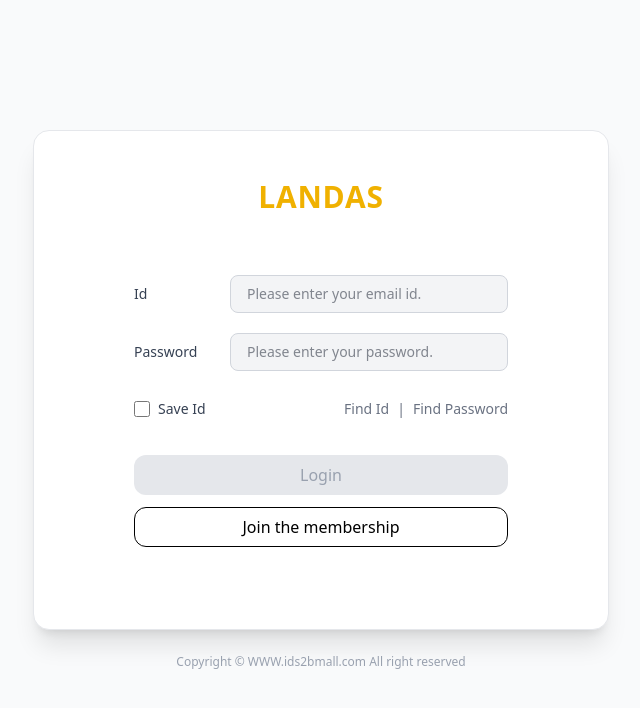
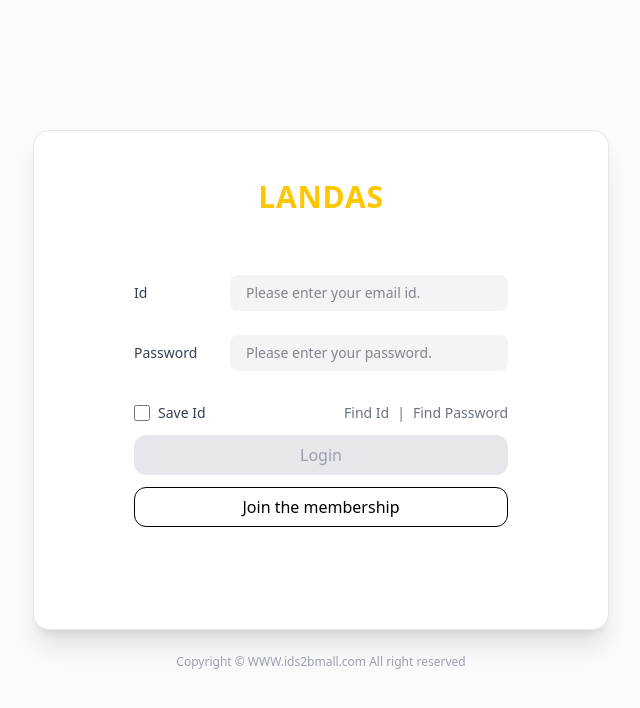
Before and after one commit to manish-328/example, a React (Vite) app: page /login in a window 1280 px wide. Shown: the top 708 px of the page, without its empty margins (319-959 px from the left). Built offline with nearby package versions, Linux system fonts and the light colour scheme.

Commit message:
1.Added password validation 2.Added route from login to homepage

```diff
--- a/src/pages/LoginPage.tsx
+++ b/src/pages/LoginPage.tsx
@@ -1,13 +1,20 @@
-// src/pages/LoginPage.tsx
 import { useState } from "react";
+import { useNavigate } from "react-router-dom";
 import BasicButton from "../shared/components/atoms/BasicButton";
 import Checkbox from "../shared/components/atoms/Checkbox";
 
 export default function LoginPage() {
+  const navigate = useNavigate();
+
   const [formData, setFormData] = useState({
     email: "",
     password: "",
     saveId: false,
+  });
+
+  const [fieldErrors, setFieldErrors] = useState({
+    email: "",
+    password: [] as string[],
   });
 
   const handleChange = (e: React.ChangeEvent<HTMLInputElement>) => {
@@ -16,28 +23,74 @@ export default function LoginPage() {
       ...prev,
       [name]: type === "checkbox" ? checked : value,
     }));
+
+    // Clear errors when typing
+    if (name === "email") setFieldErrors((prev) => ({ ...prev, email: "" }));
+    if (name === "password")
+      setFieldErrors((prev) => ({ ...prev, password: [] }));
   };
 
   const handleSubmit = (e: React.FormEvent) => {
     e.preventDefault();
-    console.log("Submitted:", formData);
+
+    const newEmailError = "";
+    const newPasswordErrors: string[] = [];
+
+    // Empty field validation
+    let hasEmptyField = false;
+
+    if (!formData.email.trim()) {
+      hasEmptyField = true;
+      setFieldErrors((prev) => ({
+        ...prev,
+        email: "You have not entered your id",
+      }));
+      newPasswordErrors.push("Invalid id or password"); // Show login error even if email empty
+    }
+
+    if (!formData.password.trim()) {
+      hasEmptyField = true;
+      newPasswordErrors.push("You have not entered your password");
+    }
+
+    // If no empty field, validate credentials
+    if (!hasEmptyField) {
+      if (
+        formData.email === "admin@example.com" &&
+        formData.password === "1234"
+      ) {
+        navigate("/homepage");
+        return;
+      } else {
+        newPasswordErrors.push("Invalid id or password");
+      }
+    }
+
+    // Update password errors
+    setFieldErrors((prev) => ({ ...prev, password: newPasswordErrors }));
   };
+
+  const hasAnyError = !!fieldErrors.email || fieldErrors.password.length > 0;
+
+  const inputClasses =
+    "flex-1 px-4 py-2 rounded-lg text-sm focus:outline-none " +
+    (hasAnyError
+      ? "border border-red-500 text-red-600 bg-red-50 focus:ring-red-200 focus:border-red-500"
+      : "border-gray-300 text-gray-900 bg-gray-100 focus:ring-yellow-400 focus:border-yellow-400");
 
   return (
     <div className="min-h-screen flex flex-col items-center justify-center bg-gray-50">
-      {/* Card */}
       <div className="w-full max-w-xl bg-white rounded-2xl shadow-xl border border-gray-200 p-6 h-[500px] px-25 py-12">
-        {/* Logo */}
         <div className="text-center mb-15">
-          <h1 className="text-3xl font-bold text-yellow-500 tracking-wide">
+          <h1 className="text-3xl font-bold text-yellow-400 tracking-wide">
             LANDAS
           </h1>
         </div>
 
-        {/* Form */}
-        <form onSubmit={handleSubmit} className="flex flex-col gap-5">
-          {/* Id */}
-          <div className="flex items-center ">
+        <form onSubmit={handleSubmit} className="flex flex-col gap-1">
+          {/* Email */}
+          <div className="flex flex-col">
+            <div className="flex items-center">
               <label
                 htmlFor="email"
                 className="block text-sm font-medium text-gray-700 w-24"
@@ -51,13 +104,16 @@ export default function LoginPage() {
                 value={formData.email}
                 onChange={handleChange}
                 placeholder="Please enter your email id."
-              className="flex-1 px-4 py-2 border border-gray-300
-              bg-gray-100
-              rounded-lg text-sm focus:outline-none focus:ring-2 focus:ring-yellow-400 focus:border-yellow-400"
+                className={inputClasses}
               />
+            </div>
+            <p className="text-red-500 text-xs mt-1 ml-24 min-h-[1rem]">
+              {fieldErrors.email}
+            </p>
           </div>
 
           {/* Password */}
+          <div className="flex flex-col">
             <div className="flex items-center">
               <label
                 htmlFor="password"
@@ -72,10 +128,16 @@ export default function LoginPage() {
                 value={formData.password}
                 onChange={handleChange}
                 placeholder="Please enter your password."
-              className="flex-1 px-4 py-2 border border-gray-300
-              bg-gray-100
-              rounded-lg text-sm focus:outline-none focus:ring-2 focus:ring-yellow-400 focus:border-yellow-400"
+                className={inputClasses + " password-input"}
               />
+            </div>
+            <div className="flex flex-col ml-24 mt-1 min-h-[1rem]">
+              {fieldErrors.password.map((msg, i) => (
+                <p key={i} className="text-red-500 text-xs">
+                  {msg}
+                </p>
+              ))}
+            </div>
           </div>
 
           {/* Options */}
@@ -87,7 +149,6 @@ export default function LoginPage() {
               onChange={handleChange}
               name="saveId"
             />
-
             <div className="flex items-center gap-2 text-gray-500">
               <button type="button" className="hover:text-gray-800">
                 Find Id
@@ -100,8 +161,13 @@ export default function LoginPage() {
           </div>
 
           {/* Buttons */}
-          <div className="flex flex-col gap-3 mt-4">
-            <BasicButton variant="primary" fullWidth>
+          <div className="flex flex-col gap-3 mt-2">
+            <BasicButton
+              type="submit"
+              variant="primary"
+              fullWidth
+              className="hover:bg-yellow-400 hover:text-black"
+            >
               Login
             </BasicButton>
             <BasicButton variant="outline" fullWidth>
@@ -111,7 +177,6 @@ export default function LoginPage() {
         </form>
       </div>
 
-      {/* Footer outside card */}
       <div className="mt-6 text-center text-xs text-gray-400">
         Copyright © WWW.ids2bmall.com All right reserved
       </div>
--- a/src/routes/Router.tsx
+++ b/src/routes/Router.tsx
@@ -7,13 +7,8 @@ import HomePage from "../pages/HomePage";
 export default function Router() {
   return (
     <Routes>
-      {/* Login route without sidebar/header */}
       <Route path="/login" element={<LoginPage />} />
-
-      {/* Login route without sidebar/header */}
       <Route path="/homepage" element={<HomePage />} />
-
-      {/* Protected dashboard routes */}
       <Route element={<DashboardLayout />}>
         <Route path="/" element={<DashboardPage />} />
       </Route>
--- a/src/shared/components/atoms/BasicButton.tsx
+++ b/src/shared/components/atoms/BasicButton.tsx
@@ -12,7 +12,8 @@ export default function BasicButton({
   onClick,
   id,
   title,
-}: BasicButtonProps) {
+  type = "button", // ✅ add type prop
+}: BasicButtonProps & { type?: "button" | "submit" | "reset" }) {
   const base =
     "inline-flex items-center justify-center rounded-xl font-medium transition-colors";
 
@@ -30,7 +31,7 @@ export default function BasicButton({
 
   return (
     <button
-      type="button"
+      type={type} // ✅ use the type prop
       disabled={disabled}
       id={id}
       title={title}
```
Lines whose indentation alone changed are shown as unchanged.
